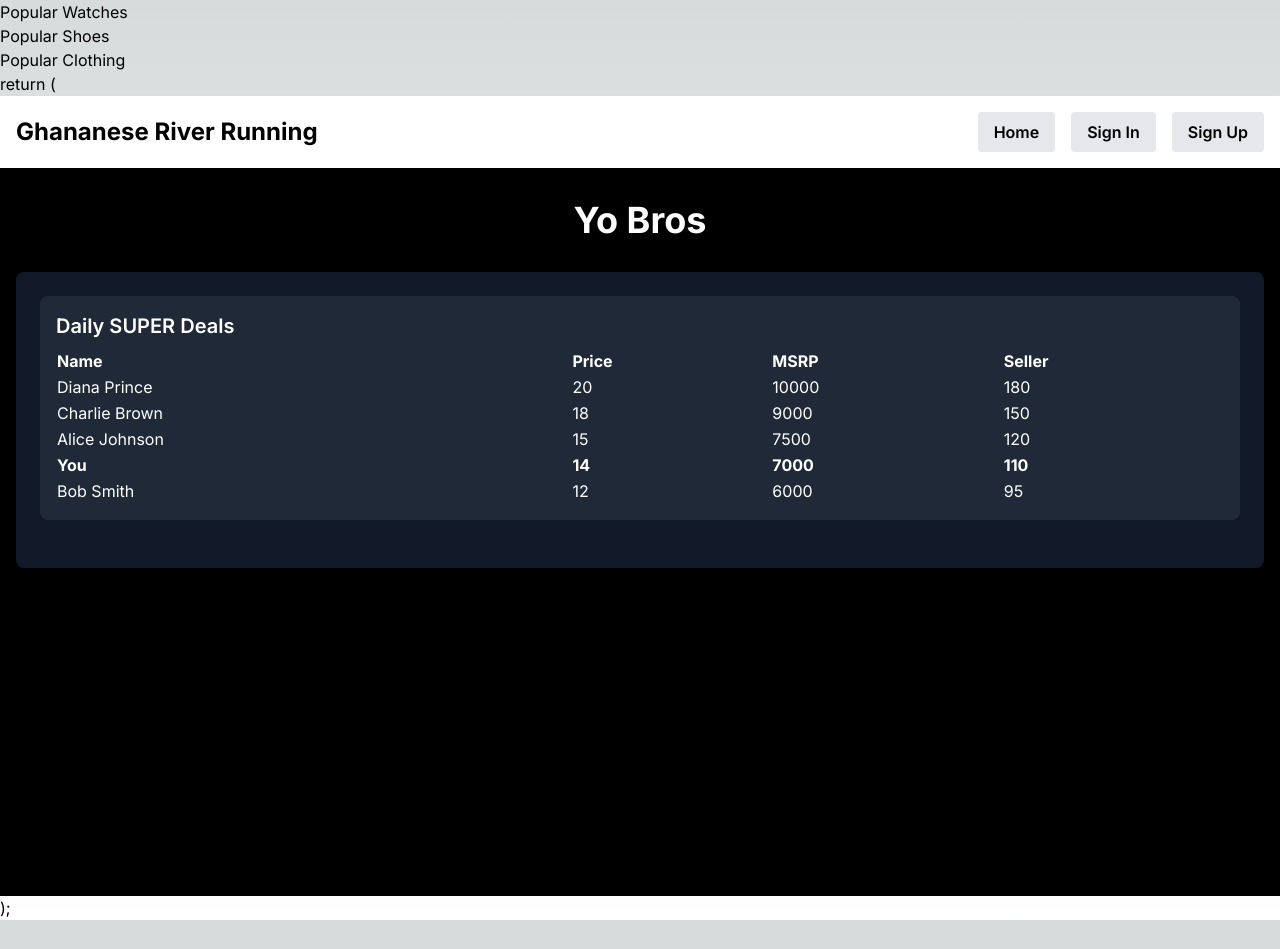
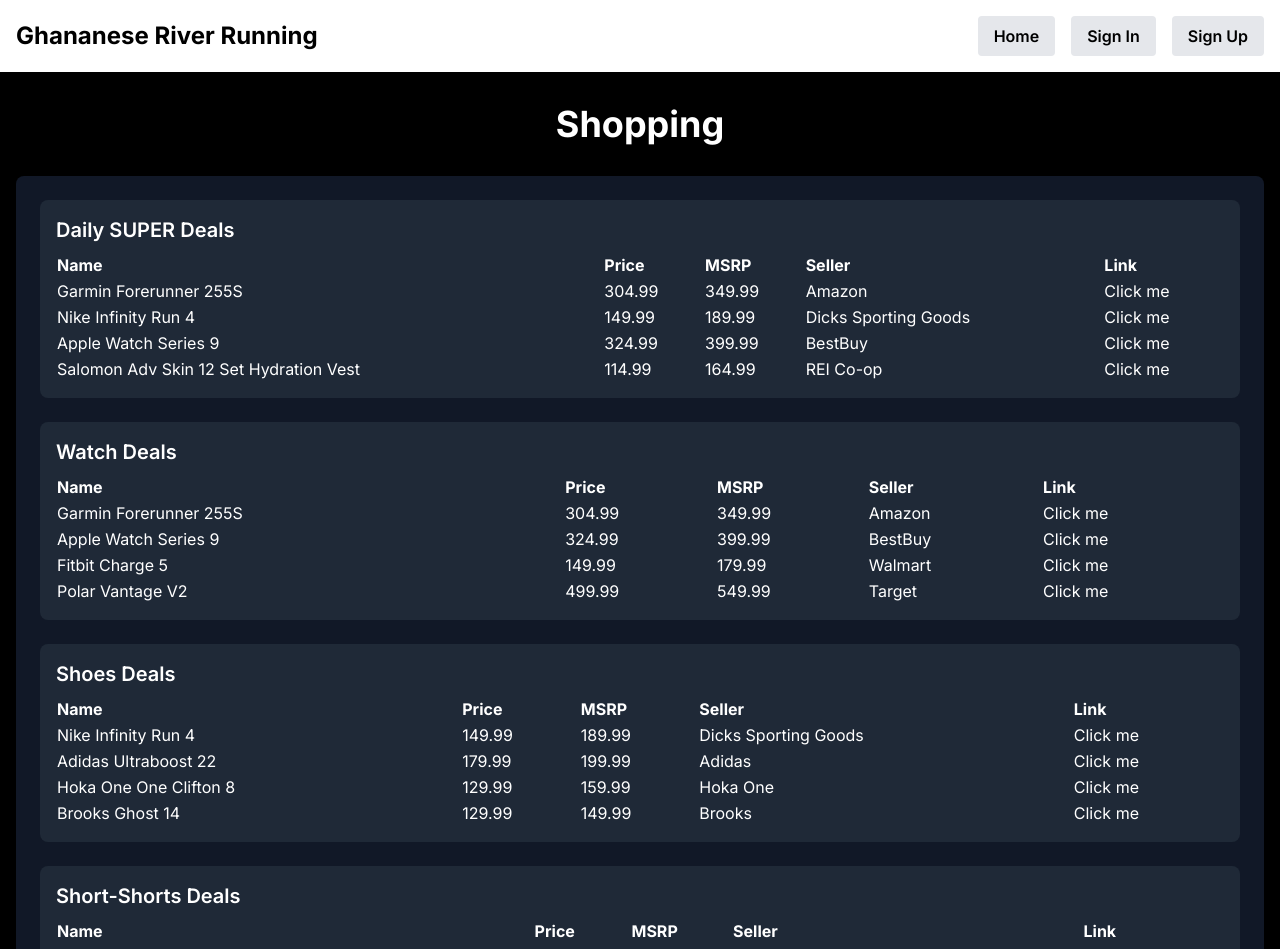
Before and after one commit to xROBERTINOx/windycityhacks, a Next.js app in the folder my-app/: page /shopping in a window 1280 px wide. Shown: the top 949 px of the page. Before the commit the page ends 920 px from the top, so only its background shows below. Built offline with nearby package versions, Linux system fonts and the light colour scheme.

Commit message:
finished shopping section

```diff
--- a/my-app/app/shopping/page.tsx
+++ b/my-app/app/shopping/page.tsx
@@ -4,33 +4,44 @@
 
 const ShoppingPage: React.FC = () => {
 
-    const initialFriends = [
-        { id: 1, name: "Alice Johnson", level: 15, totalXP: 7500, milesRan: 120 },
-        { id: 2, name: "Bob Smith", level: 12, totalXP: 6000, milesRan: 95 },
-        { id: 3, name: "Charlie Brown", level: 18, totalXP: 9000, milesRan: 150 },
-        { id: 4, name: "Diana Prince", level: 20, totalXP: 10000, milesRan: 180 },
-      ];
+    const initialItems = [
+        { id: 1, name: "Garmin Forerunner 255S", price: 304.99, msrp: 349.99, seller: "Amazon" },
+        { id: 2, name: "Nike Infinity Run 4", price: 149.99, msrp: 189.99, seller: "Dicks Sporting Goods" },
+        { id: 3, name: "Apple Watch Series 9", price: 324.99, msrp: 399.99, seller: "BestBuy" },
+        { id: 4, name: "Salomon Adv Skin 12 Set Hydration Vest", price: 114.99, msrp: 164.99, seller: "REI Co-op" },
+    ];
 
-    const [friends, setFriends] = useState(initialFriends);
+    const initialPopularWatches = [
+        { id: 1, name: "Garmin Forerunner 255S", price: 304.99, msrp: 349.99, seller: "Amazon" },
+        { id: 2, name: "Apple Watch Series 9", price: 324.99, msrp: 399.99, seller: "BestBuy" },
+        { id: 3, name: "Fitbit Charge 5", price: 149.99, msrp: 179.99, seller: "Walmart" },
+        { id: 4, name: "Polar Vantage V2", price: 499.99, msrp: 549.99, seller: "Target" },
+    ]
+
+    const initialPopularShoes = [
+        { id: 1, name: "Nike Infinity Run 4", price: 149.99, msrp: 189.99, seller: "Dicks Sporting Goods" },
+        { id: 2, name: "Adidas Ultraboost 22", price: 179.99, msrp: 199.99, seller: "Adidas" },
+        { id: 3, name: "Hoka One One Clifton 8", price: 129.99, msrp: 159.99, seller: "Hoka One"},
+        { i3: 4, name: "Brooks Ghost 14", price: 129.99, msrp: 149.99, seller: "Brooks" },
+    ]
+
+    const initialPopularShorts = [
+        { id: 1, name: "Nike Flex Stride 5in", price: 39.99, msrp: 49.99, seller: "Dicks Sporting Goods" },
+        { id: 2, name: "Adidas Own The Run", price: 29.99, msrp: 39.99, seller: "Adidas" },
+        { id: 3, name: "Under Armour Launch SW 7in", price: 34.99, msrp: 44.99, seller: "Under Armour" },
+        { id: 4, name: "New Balance Impact Run 5in", price: 39.99, msrp: 49.99, seller: "New Balance"}
+    ];
+
+    const [items, setItems] = useState(initialItems);
     const [currentUser, setCurrentUser] = useState({ id: 0, name: "You", level: 14, totalXP: 7000, milesRan: 110 });
 
     return (
-        <div>
-            <h1>Popular Watches</h1>
-            {/* Add your code for displaying the popular watches section here */}
-
-            <h1>Popular Shoes</h1>
-            {/* Add your code for displaying the popular shoes section here */}
-
-            <h1>Popular Clothing</h1>
-            {/* Add your code for displaying the popular clothing section here */}
-            return (
     <div className="min-h-screen bg-black text-white">
       <Header />
       <div className="container mx-auto px-4 py-8">
-        <h1 className="text-4xl font-bold mb-8 text-center">Yo Bros</h1>
+        <h1 className="text-4xl font-bold mb-8 text-center">Shopping</h1>
+        <div className="bg-gray-900 rounded-lg shadow-md p-6 mb-8">
 
-        <div className="bg-gray-900 rounded-lg shadow-md p-6 mb-8">
           <div className="bg-gray-800 rounded-lg p-4 mb-6">
             <h3 className="text-xl font-semibold mb-2">Daily SUPER Deals</h3>
             <table className="w-full">
@@ -40,27 +51,104 @@
                   <th className="text-left">Price</th>
                   <th className="text-left">MSRP</th>
                   <th className="text-left">Seller</th>
+                  <th className='text-left'>Link</th>
                 </tr>
               </thead>
               <tbody>
-                {[...friends, currentUser]
-                  .sort((a, b) => b.totalXP - a.totalXP)
-                  .map((friend) => (
-                    <tr key={friend.id} className={friend.id === 0 ? "font-bold" : ""}>
-                      <td>{friend.name}</td>
-                      <td>{friend.level}</td>
-                      <td>{friend.totalXP}</td>
-                      <td>{friend.milesRan}</td>
-                    </tr>
-                  ))}
+                {items.map((item) => (
+                  <tr key={item.id} className={item.id === 0 ? "font-bold" : ""}>
+                    <td>{item.name}</td>
+                    <td>{item.price}</td>
+                    <td>{item.msrp}</td>
+                    <td>{'seller' in item ? item.seller : ''}</td>
+                    <td>Click me</td>
+                  </tr>
+                ))}
               </tbody>
             </table>
           </div>
+
+          <div className="bg-gray-800 rounded-lg p-4 mb-6">
+            <h3 className="text-xl font-semibold mb-2">Watch Deals</h3>
+            <table className="w-full">
+              <thead>
+                <tr>
+                  <th className="text-left">Name</th>
+                  <th className="text-left">Price</th>
+                  <th className="text-left">MSRP</th>
+                  <th className="text-left">Seller</th>
+                  <th className='text-left'>Link</th>
+                </tr>
+              </thead>
+              <tbody>
+                {initialPopularWatches.map((watch) => (
+                  <tr key={watch.id} className={watch.id === 0 ? "font-bold" : ""}>
+                    <td>{watch.name}</td>
+                    <td>{watch.price}</td>
+                    <td>{watch.msrp}</td>
+                    <td>{'seller' in watch ? watch.seller : ''}</td>
+                    <td>Click me</td>
+                  </tr>
+                ))}
+              </tbody>
+            </table>
+          </div>
+
+          <div className="bg-gray-800 rounded-lg p-4 mb-6">
+            <h3 className="text-xl font-semibold mb-2">Shoes Deals</h3>
+            <table className="w-full">
+              <thead>
+                <tr>
+                  <th className="text-left">Name</th>
+                  <th className="text-left">Price</th>
+                  <th className="text-left">MSRP</th>
+                  <th className="text-left">Seller</th>
+                  <th className='text-left'>Link</th>
+                </tr>
+              </thead>
+              <tbody>
+                {initialPopularShoes.map((shoe) => (
+                  <tr key={shoe.id} className={shoe.id === 0 ? "font-bold" : ""}>
+                    <td>{shoe.name}</td>
+                    <td>{shoe.price}</td>
+                    <td>{shoe.msrp}</td>
+                    <td>{'seller' in shoe ? shoe.seller : ''}</td>
+                    <td>Click me</td>
+                  </tr>
+                ))}
+              </tbody>
+            </table>
+          </div>
+
+          <div className="bg-gray-800 rounded-lg p-4 mb-6">
+            <h3 className="text-xl font-semibold mb-2">Short-Shorts Deals</h3>
+            <table className="w-full">
+              <thead>
+                <tr>
+                  <th className="text-left">Name</th>
+                  <th className="text-left">Price</th>
+                  <th className="text-left">MSRP</th>
+                  <th className="text-left">Seller</th>
+                  <th className='text-left'>Link</th>
+                </tr>
+              </thead>
+              <tbody>
+                {initialPopularShorts.map((short) => (
+                  <tr key={short.id} className={short.id === 0 ? "font-bold" : ""}>
+                    <td>{short.name}</td>
+                    <td>{short.price}</td>
+                    <td>{short.msrp}</td>
+                    <td>{'seller' in short ? short.seller : ''}</td>
+                    <td>Click me</td>
+                  </tr>
+                ))}
+              </tbody>
+            </table>
+          </div>
+
         </div>
       </div>
     </div>
-  );
-        </div>
     );
 };
 
```
